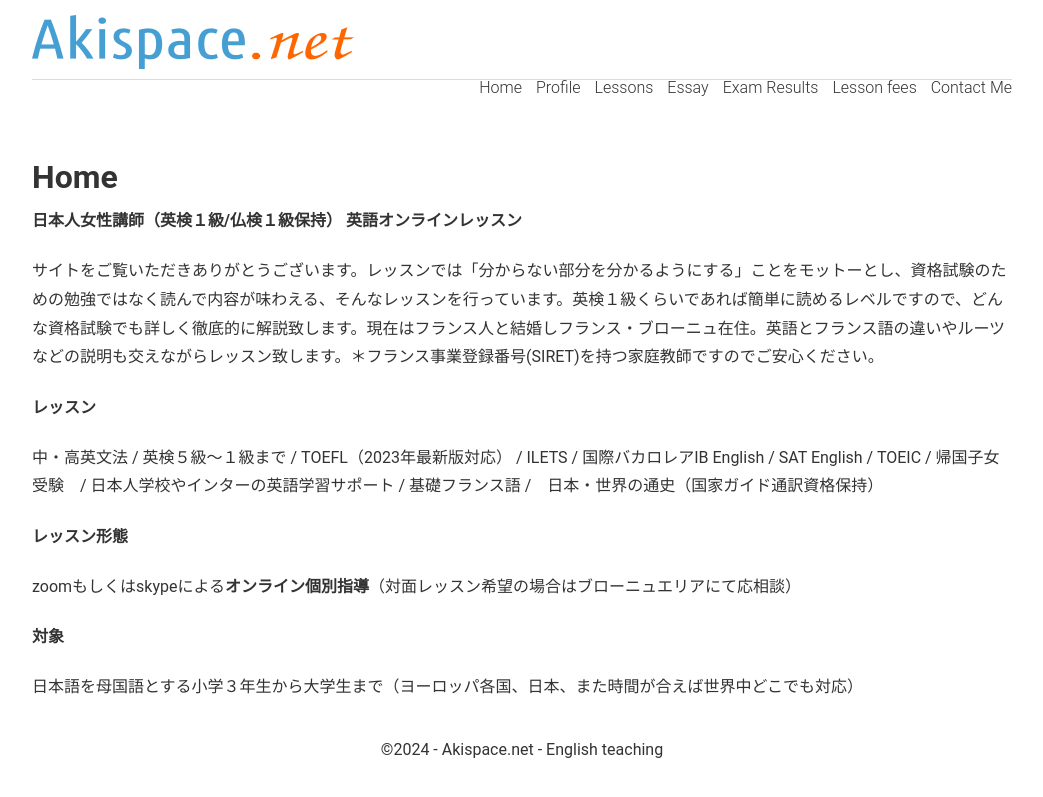
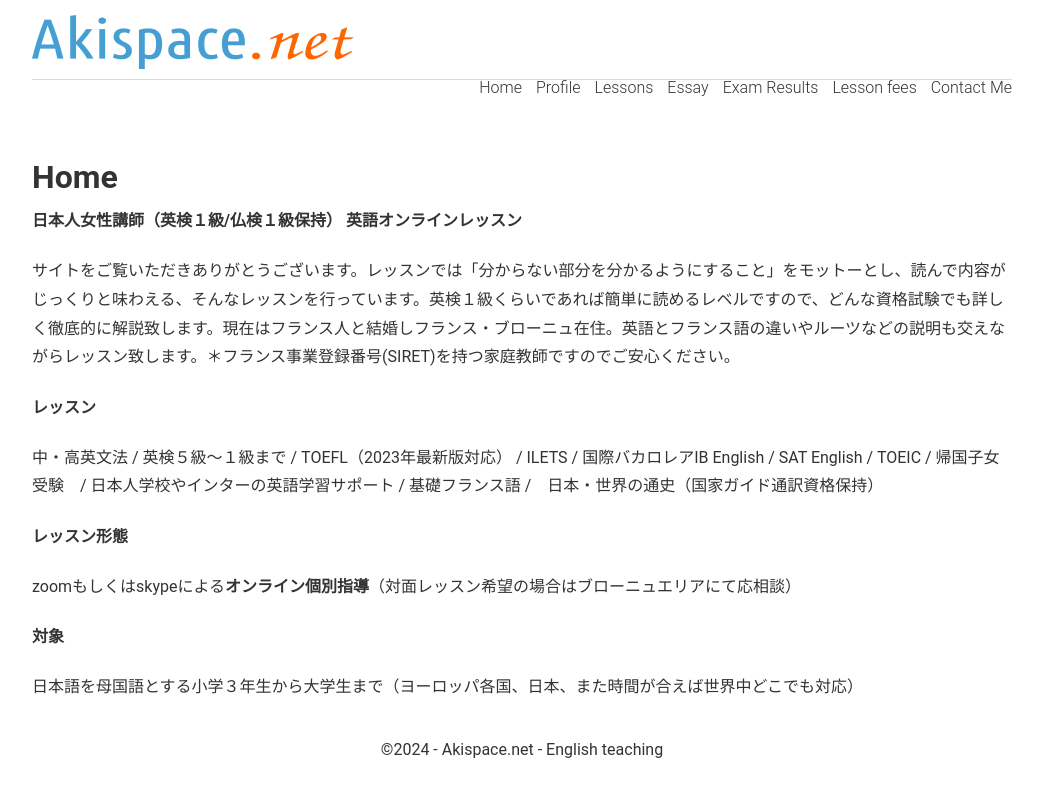
Before and after one commit to phocean/akispace, a Jekyll site: the page built from index.md, in a window 1280 px wide. Shown: the top 797 px of the page, without its empty margins (118-1161 px from the left). Built offline with Jekyll 4.4.1, drawn with Linux system fonts in a browser that asks for light colours.

Commit message:
Update index.md

```diff
--- a/index.md
+++ b/index.md
@@ -10,7 +10,7 @@ description: オンライン英語家庭教師　小学生から大学生まで
 
 **日本人女性講師（英検１級/仏検１級保持） 英語オンラインレッスン**
 
-サイトをご覧いただきありがとうございます。レッスンでは「分からない部分を分かるようにする」ことをモットーとし、資格試験のための勉強ではなく読んで内容が味わえる、そんなレッスンを行っています。英検１級くらいであれば簡単に読めるレベルですので、どんな資格試験でも詳しく徹底的に解説致します。現在はフランス人と結婚しフランス・ブローニュ在住。英語とフランス語の違いやルーツなどの説明も交えながらレッスン致します。＊フランス事業登録番号(SIRET)を持つ家庭教師ですのでご安心ください。
+サイトをご覧いただきありがとうございます。レッスンでは「分からない部分を分かるようにすること」をモットーとし、読んで内容がじっくりと味わえる、そんなレッスンを行っています。英検１級くらいであれば簡単に読めるレベルですので、どんな資格試験でも詳しく徹底的に解説致します。現在はフランス人と結婚しフランス・ブローニュ在住。英語とフランス語の違いやルーツなどの説明も交えながらレッスン致します。＊フランス事業登録番号(SIRET)を持つ家庭教師ですのでご安心ください。
 
 **レッスン**
 
```
